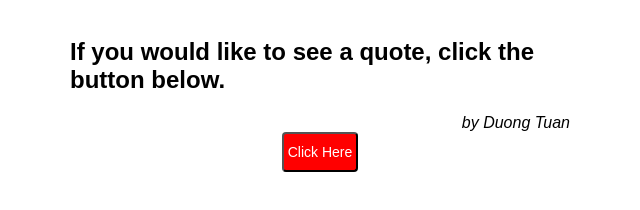
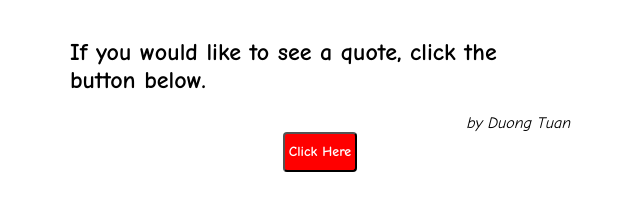
Before and after one commit to DuongTuan3008/web, a plain HTML site: page day6/homework/index.html in a window 1280 px wide. Shown: the whole page, without its empty margins (320-960 px from the left). Drawn offline with nearby package versions, Linux system fonts and the light colour scheme.

Commit message:
Quote Generator

```diff
--- a/day6/homework/index.html
+++ b/day6/homework/index.html
@@ -13,8 +13,8 @@
 <body>
   <div class="container">
     <div class="content-container">
-      <h2 id="quote" class="text transition opacity-1">If you would like to see a quote, click the button below.</h2>
-      <i id="author" class="text transition opacity-1">by Duong Tuan</i>
+      <h2 id="quote" class="text transition">If you would like to see a quote, click the button below.</h2>
+      <i id="author" class="text transition">by Duong Tuan</i>
       <div class="button-container">
         <button id="button" class="button">Click Here</button>
       </div>
--- a/day6/homework/script.js
+++ b/day6/homework/script.js
@@ -8,7 +8,7 @@
     type: "GET",
     success: function (data) {
         const { content, author } = data;
-        $("#quote").html(content);
+        $("#quote").html(`"${content}"`);
         $("#author").html("by " + author);
         showText();
         console.log(data);
--- a/day6/homework/style.css
+++ b/day6/homework/style.css
@@ -10,9 +10,8 @@
 }
 
 .text {
-  font-family: Arial, Helvetica, sans-serif;
+  font-family: "Comic Sans MS";
   color: var(--gray90);
-  background: 50%;
 }
 
 .content-container {
@@ -31,23 +30,15 @@
 }
 
 .transition {
-  transition: all 1s ease-in-out;
-}
-
-.opacity-1 {
-  opacity: 1;
-}
-
-.opacity-0 {
-  opacity: 0;
+  transition: all 1.5s ease-in-out;
 }
 
 button {
   border-radius: 4px;
   padding: 4px;
   min-height: 40px;
-  font-family: Arial, Helvetica, sans-serif;
-  font-display: bold;
+  font-family: "Comic Sans MS";
+  font-weight: bold;
   font-size: 14px;
   background-color: red;
   color: white;
```
